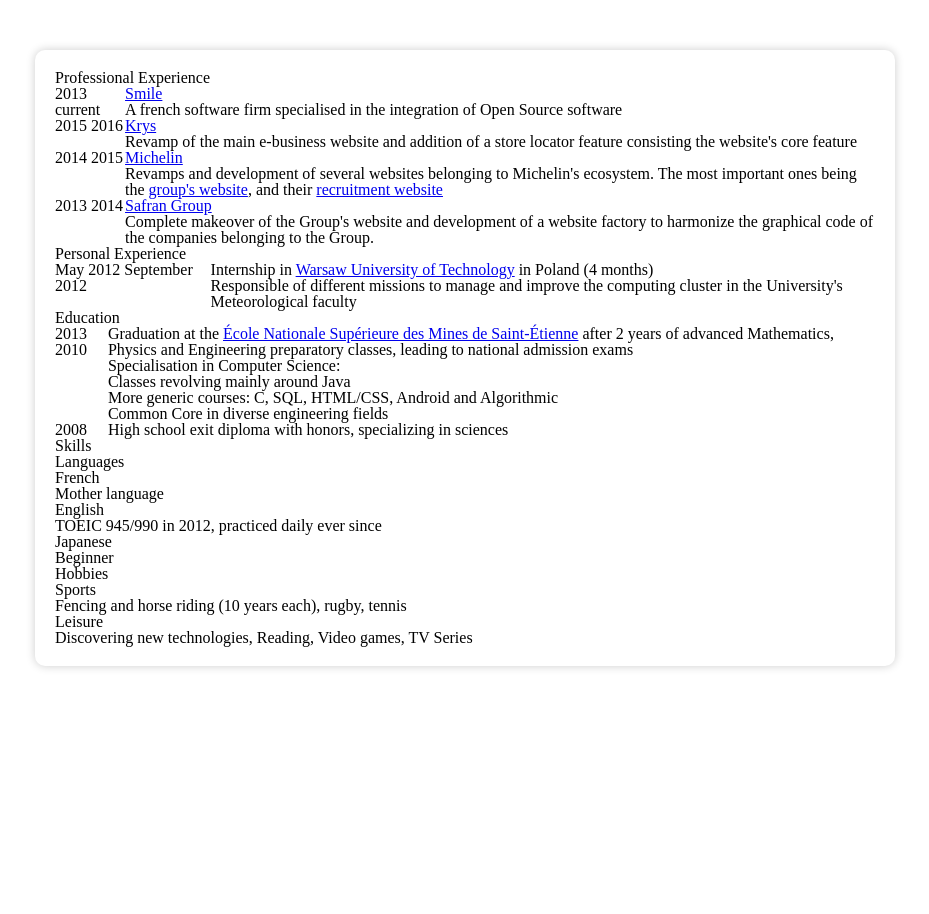
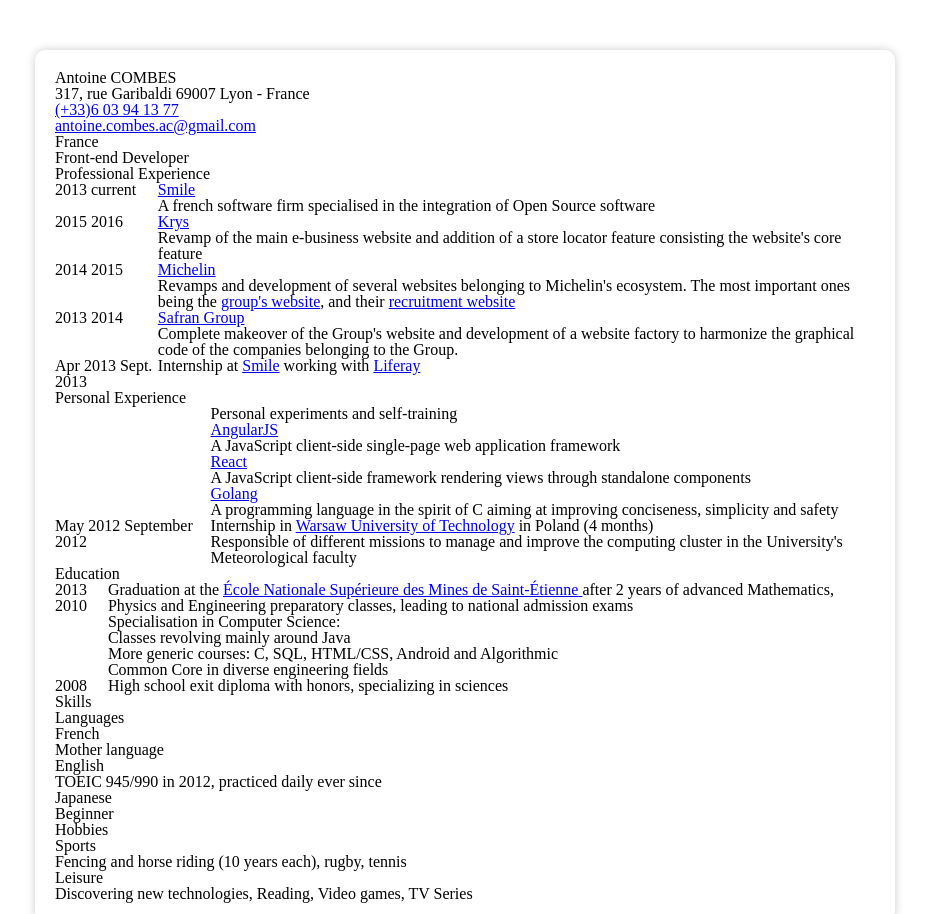
Before and after one commit to Acombes/acombes.github.io, a website: page index.html in a window 1280 px wide. Shown: the top 914 px of the page, without its empty margins (175-1104 px from the left). Before the commit the page ends 800 px from the top, so only its background shows below. Drawn offline with Linux system fonts and the light colour scheme.

Commit message:
- Header is done - added RDF microdata for the lulz - added liferay - added self training

```diff
--- a/index.html
+++ b/index.html
@@ -10,13 +10,36 @@
 
 
 <main class="container">
-    <article class="page">
+    <article class="page" itemscope itemtype="http://schema.org/Person">
         <header>
-            <!-- TODO header
-            - name
-            - title
-            - address
-             -->
+            <div class="image" style="display: none;">
+                <img src="assets/antoine.png" alt="Antoine COMBES" itemprop="image">
+            </div>
+
+            <h1 class="name">
+                <span itemprop="givenName">Antoine</span> <span itemprop="familyName">COMBES</span>
+            </h1>
+
+            <address itemprop="address" itemscope itemtype="http://schema.org/PostalAddress">
+                <span itemprop="streetAddress">317, rue Garibaldi</span>
+                <span itemprop="postalCode">69007</span> <span itemprop="addressLocality">Lyon</span> - <span itemprop="addressCountry">France</span>
+            </address>
+
+            <div class="labeled" title="Telephone">
+                <a href="tel:+33603941377" itemprop="telephone">(+33)6 03 94 13 77</a>
+            </div>
+            <div class="labeled" title="Mail">
+                <a href="mailto:antoine.combes.ac@gmail.com" itemprop="email">antoine.combes.ac@gmail.com</a>
+            </div>
+            <div class="labeled" title="Nationality" itemprop="nationality" itemscope itemtype="http://schema.org/Country">
+                <span itemprop="name">France</span>
+            </div>
+
+            <div class="job-title" itemprop="jobTitle">Front-end Developer</div>
+
+            <div class="description" itemprop="description">
+                <!-- TODO description ?? -->
+            </div>
         </header>
 
         <section class="experience">
@@ -30,7 +53,10 @@
                     </div>
 
                     <div class="content">
-                        <h3 class="group-title"><a href="http://www.smile.fr" target="_blank">Smile</a></h3>
+                        <h3 class="group-title" itemprop="worksFor" itemscope itemtype="http://schema.org/Organization">
+                            <link itemprop="sameAs" href="http://www.smile.fr" property="vocabulary">
+                            <a href="http://www.smile.fr" target="_blank" itemprop="name">Smile</a>
+                        </h3>
 
                         <div class="desc">
                             <p>A french software firm specialised in the integration of Open Source software</p>
@@ -80,7 +106,20 @@
                         </div>
                     </div>
                 </div>
-                <!-- TODO add something about liferay -->
+                <div class="row grouped">
+                    <div class="year">
+                        <span class="from">Apr 2013</span>
+                        <span class="to">Sept. 2013</span>
+                    </div>
+                    <div class="content">
+                        <div class="title">
+                            Internship at <span itemprop="worksFor" itemscope itemtype="http://schema.org/Organization">
+                            <link itemprop="sameAs" href="http://www.smile.fr" property="vocabulary">
+                            <a href="http://www.smile.fr" target="_blank" itemprop="name">Smile</a></span> working with
+                            <a href="https://www.liferay.com/home" target="_blank">Liferay</a>
+                        </div>
+                    </div>
+                </div>
             </div>
         </section>
 
@@ -89,7 +128,23 @@
 
             <div class="timeline table-like">
                 <div class="row">
-                    <!-- TODO personal discoveries and training on technologies -->
+                    <div class="year"></div>
+                    <div class="content">
+                        <div class="desc">
+                            <p>Personal experiments and self-training</p>
+                            <dl>
+                                <dt><a href="https://angularjs.org/" target="_blank">AngularJS</a></dt>
+                                <dd>A JavaScript client-side single-page web application framework</dd>
+
+                                <dt><a href="http://reactjs.net/" target="_blank">React</a></dt>
+                                <dd>A JavaScript client-side framework rendering views through standalone components</dd>
+
+                                <dt><a href="https://golang.org/" target="_blank">Golang</a></dt>
+                                <dd>A programming language in the spirit of C aiming at improving conciseness,
+                                    simplicity and safety</dd>
+                            </dl>
+                        </div>
+                    </div>
                 </div>
                 <div class="row">
                     <div class="year">
@@ -119,7 +174,12 @@
                     <div class="content">
                         <div class="desc">
                             <span class="main">
-                                Graduation at the <a href="http://www.mines-stetienne.fr/en/" target="_blank">École Nationale Supérieure des Mines de Saint-Étienne</a>
+                                Graduation at the
+                                <a href="http://www.mines-stetienne.fr/en/" target="_blank" itemprop="alumniOf"
+                                   itemscope itemtype="http://schema.org/EducationalOrganization">
+                                    <link itemprop="sameAs" href="http://www.mines-stetienne.fr/en/" property="vocabulary">
+                                    <span itemprop="name">École Nationale Supérieure des Mines de Saint-Étienne</span>
+                                </a>
                             </span>
                             <span class="secondary">
                                 after 2 years of advanced Mathematics, Physics and Engineering preparatory classes, leading to national admission exams
```
Also changed, not shown: assets/antoine.png (added).
